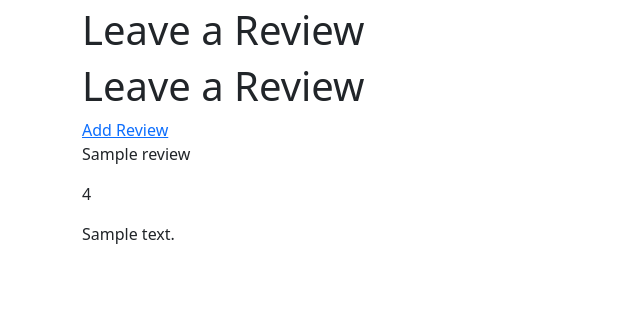
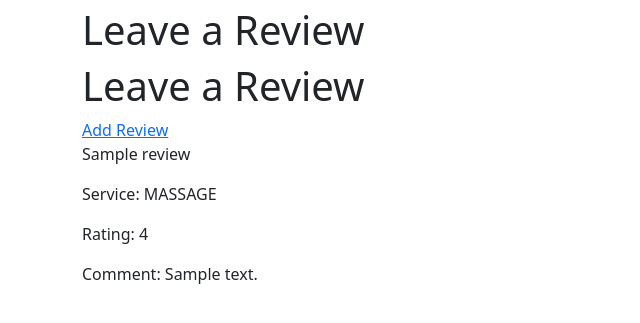
Before and after one commit to Candyce10/Devine-Spa, a Django app: page /reviews/ in a window 1280 px wide. Shown: the part 162-485 px from the top of the page, without its empty margins (0-640 px from the left). Run offline with Django 4.2, Linux system fonts and the light colour scheme; tables that the repository leaves empty hold one stand-in row (values such as "Sample post").

Commit message:
review page updated

```diff
--- a/main_app/templates/reviews.html
+++ b/main_app/templates/reviews.html
@@ -10,8 +10,9 @@
 <div>
     {% for review in reviews %}
     <p>{{review.name}}</p>
-    <p>{{review.rating}}</p>
-    <p>{{review.comment}}</p>
+    <p>Service: {{review.service}}</p>
+    <p>Rating: {{review.rating}}</p>
+    <p>Comment: {{review.comment}}</p>
     {% endfor %}
 </div>
 
```
